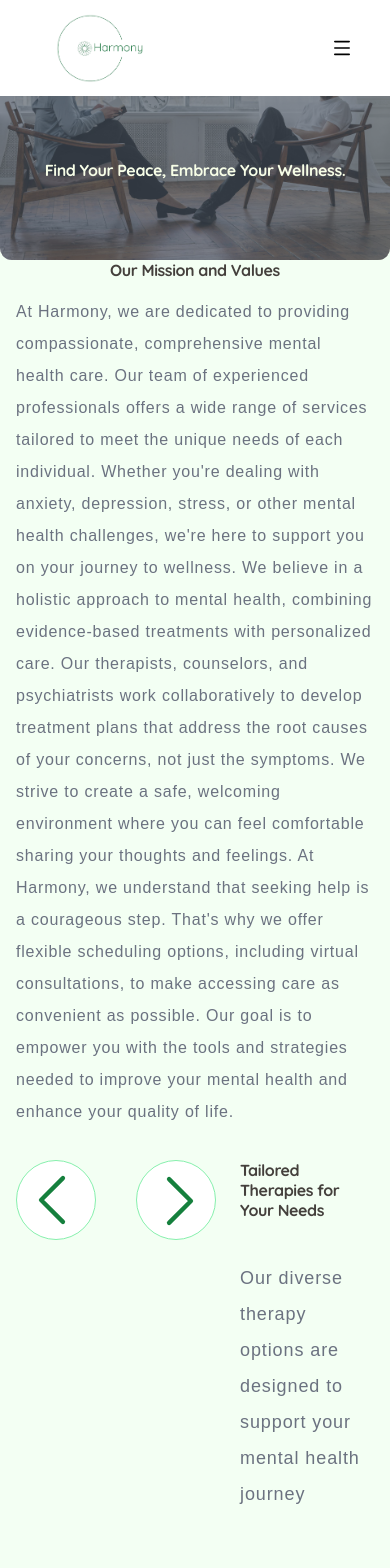
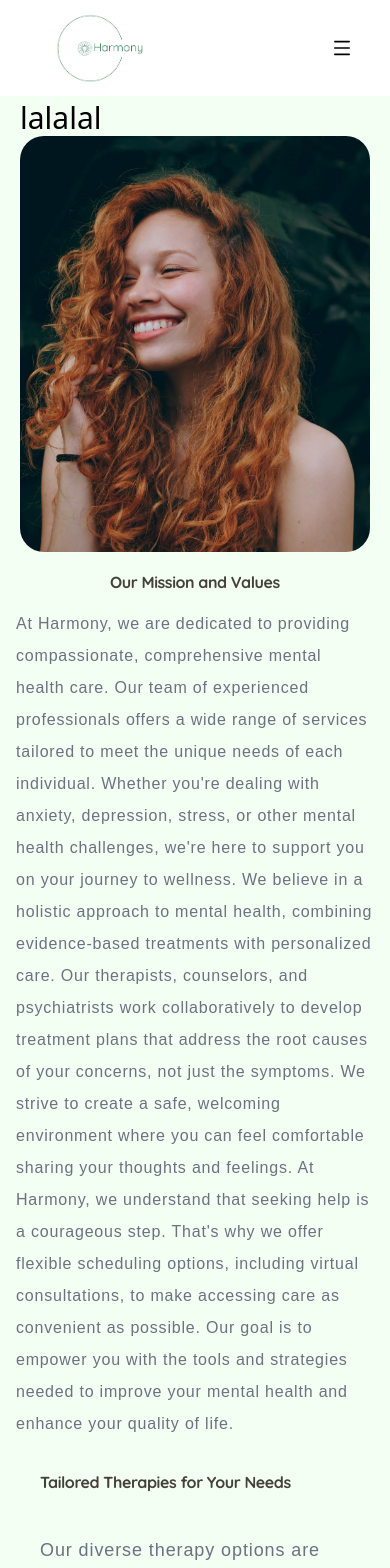
Before and after one commit to Quincy-Fer/Harmony-Therapy-Website, a React (Vite) app: page / in a window 390 px wide. Shown: the top 1568 px of the page. Built offline with nearby package versions, Linux system fonts and the light colour scheme.

Commit message:
Import Mobile hero image

```diff
--- a/src/Sections/Hero.jsx
+++ b/src/Sections/Hero.jsx
@@ -1,8 +1,8 @@
 import Button from "../Components/Button";
 import ButtonWhite from "../Components/ButtonWhite";
-import { heroL } from "../assets/images";
+import { heroL, mobileHero } from "../assets/images";
 import { useState } from "react";
-import Modal from '../Components/Modal'
+import Modal from "../Components/Modal";
 
 const Hero = () => {
   const [isModalOpen, setIsModalOpen] = useState(false);
@@ -12,7 +12,19 @@ const Hero = () => {
   };
 
   return (
-    <section className="flex relative max-h-screen justify-center w-full ">
+    <section className="">
+      {/* Mobile View */}
+      <div className="flex flex-col justify-items-center md:hidden p-5">
+        <h1 className="text-3xl mt-20">lalalal</h1>
+        <img
+          src={mobileHero}
+          alt="laughing girl"
+          className="md:hidden rounded-3xl"
+        />
+      </div>
+
+      {/* tablet and up view */}
+      <div className="hidden md:flex relative max-h-screen justify-center w-full">
         <img
           src={heroL}
           alt="laughing psychologist with client"
@@ -31,9 +43,10 @@ const Hero = () => {
         {/* CTA's  */}
         <div className="absolute flex items-center justify-center md:top-[380px] lg:top-[500px] gap-20 ">
           <ButtonWhite label="Get in Contact" idButton="footer" />
-        <Button label="Book Consultation"  onClick={toggleModal} />
+          <Button label="Book Consultation" onClick={toggleModal} />
         </div>
         {isModalOpen && <Modal closeModal={toggleModal} />}
+      </div>
     </section>
   );
 };
--- a/src/Sections/Therapies.jsx
+++ b/src/Sections/Therapies.jsx
@@ -30,7 +30,7 @@ const Therapies = () => {
       <div className="flex  justify-between p-4 ">
 
         {/* SVG DIV */}
-        <div className="flex  gap-10 lg:mt-32 ">
+        <div className="hidden md:flex  gap-10 lg:mt-32 ">
           <p
             className="hidden lg:block font-nunito text-base text-gray-500 tracking-wider leading-loose
           mt-12 italic"
@@ -78,6 +78,7 @@ const Therapies = () => {
             </svg>
           </div>
         </div>
+        {/* right text col */}
         <div className="flex flex-col ml-6 ">
           <h2
             className="text-stone-700 md:text-[44px] lg:text-[72px] lg:max-w-[780px] font-bold font-quicksand
@@ -96,7 +97,7 @@ const Therapies = () => {
       </div>
       {/* Cards */}
       <div
-        className="flex overflow-x-auto gap-10 hide-scrollbar "
+        className="md:flex overflow-x-auto gap-10 hide-scrollbar "
         ref={scrollContainerRef}
       >
         {THERAPIES.map((therapy) => (
--- a/src/assets/Images/index.js
+++ b/src/assets/Images/index.js
@@ -22,6 +22,7 @@ import therapyIndividual from "./therapy-individual.jpg";
 import therapyGroup1 from './therapy-group-2.jpg';
 import testimonialWoman3 from './testimonial-woman-3.jpg';
 import logoNoBG from './logo.png';
+import mobileHero from './mobile-hero.jpg';
 
 
 export {
@@ -49,5 +50,6 @@ export {
   therapyIndividual,
   therapyGroup1,
   testimonialWoman3,
+  mobileHero,
 
 };
```
Also changed, not shown: src/assets/Images/mobile-hero.jpg (added). Lines whose indentation alone changed are shown as unchanged.
